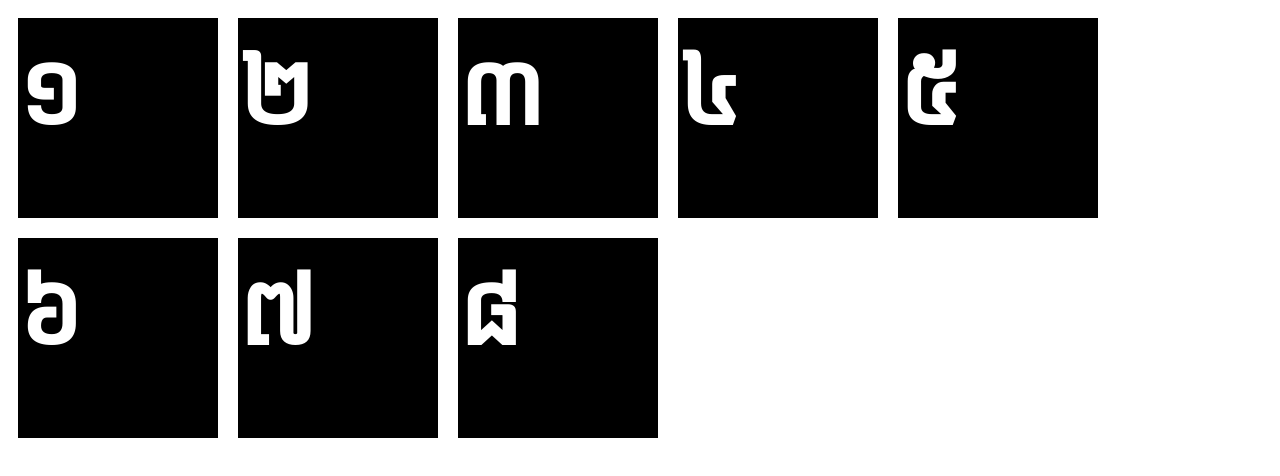
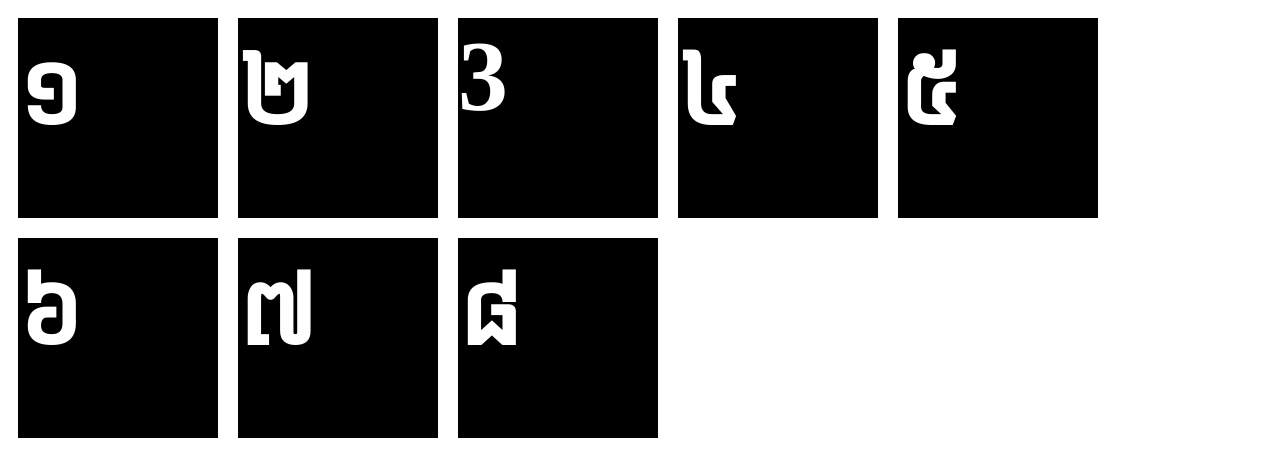
Before and after one commit to vulture0902/khmergeek-lesson-01-cloud9, a plain HTML site: page public/index.html in a window 1280 px wide. Drawn offline with Linux system fonts and the light colour scheme.

Commit message:
mod read.me

```diff
--- a/public/index.html
+++ b/public/index.html
@@ -1,18 +1,17 @@
 <html>
 <head>
-	<title>khmergeek lesson 01</title>
-	<link href="css/style.css" rel="stylesheet" type="text/css">
+  <title>khmergeek lesson 01</title>
+  <link href="css/style.css" rel="stylesheet" type="text/css">
   <script type="text/javascript" src="js/bundle.js"></script>
 </head>
 <body>
 	<div class="box">១</div>
 	<div class="box">២</div>
-	<div class="box">៣</div>
+	<div class="box">3</div>
 	<div class="box">៤</div>
 	<div class="box">៥</div>
 	<div class="box">៦</div>
 	<div class="box">៧</div>
 	<div class="box">៨</div>
-
 </body>
 </html>
```
Also changed, not shown: 1 other file.
